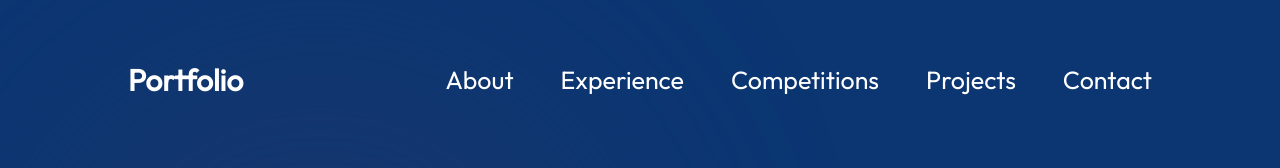
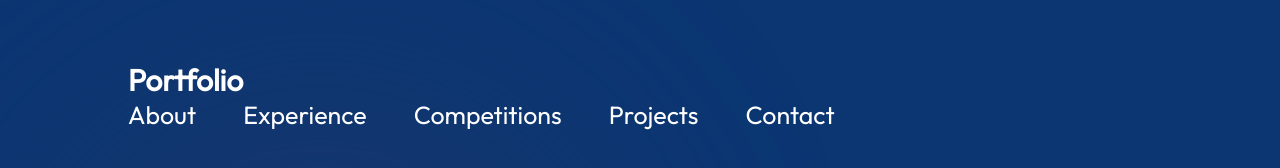
Before and after one commit to ouch528/Portfolio-Website, a React (Vite) app in the folder my-website/: page / in a window 1280 px wide. Shown: the top 168 px of the page. Built offline with nearby package versions, Linux system fonts and the light colour scheme.

Commit message:
added navbar animation

```diff
--- a/my-website/src/components/Navbar/Navbar.jsx
+++ b/my-website/src/components/Navbar/Navbar.jsx
@@ -1,19 +1,37 @@
-import React, {useState} from 'react'
+import React, { useState, useEffect } from 'react'
 import styles from './Navbar.module.css'
 import { getImageUrl } from '../../utils.js'
 
 export const Navbar = () => {
     const [menuOpen, setMenuOpen] = useState(false);
+    const [navbar, setNavBar] = useState(false);
+
+    const changeBackground = () => {
+        if (window.scrollY >= 80) {
+            setNavBar(true);
+        } else {
+            setNavBar(false);
+        }
+    };
+
+    useEffect(() => {
+        window.addEventListener('scroll', changeBackground);
+        return () => {
+            window.removeEventListener('scroll', changeBackground);
+        };
+    }, []);
 
     return (
-    <nav className={styles.navbar}>
-        <a className = {styles.title} href='/'>
+        <nav className={navbar ? styles['navbar-active'] : styles.navbar}>
+            <div className={styles.navbarContainer}>
+
+                <a className={styles.title} href='/'>
                     Portfolio
                 </a>
                 <div className={styles.menu}>
                     <img
                         className={styles.menuBtn}
-            src= {
+                        src={
                             menuOpen
                                 ? getImageUrl(`nav/closeIcon.png`)
                                 : getImageUrl(`nav/menuIcon.png`)
@@ -40,6 +58,7 @@ export const Navbar = () => {
                         </li>
                     </ul>
                 </div>
+            </div>
         </nav>
     )
 }
--- a/my-website/src/components/Navbar/Navbar.module.css
+++ b/my-website/src/components/Navbar/Navbar.module.css
@@ -1,13 +1,39 @@
 @import "../../vars.css";
 
-.navbar{
-    position: relative;
+.navbar {
+    background: transparent;
+    position: sticky;
     display: flex;
     align-items: center;
     justify-content: space-between;
     padding-top: 61px;
-    z-index: 2;
+    z-index: 1000;
     margin: 0 10%;
+    top: 0;
+}
+
+.navbar-active {
+    background: var(--color-bg);
+    position: fixed;
+    display: flex;
+    align-items: center;
+    justify-content: space-between;
+    padding-top: 10px;
+    padding-bottom: 10px;
+    z-index: 1000;
+    margin: 0 10%;
+    top: 0;
+    width: 80%;
+    box-shadow: 0 4px 6px rgba(0, 0, 0, 0.1);
+}
+
+.navbar-container {
+    width: 100%;
+    margin: 0 auto;
+    display: flex;
+    justify-content: space-between;
+    align-items: center;
+    padding: 0 20px;
 }
 
 .title {
@@ -36,6 +62,7 @@
 .menuBtn {
     display: none;
 }
+
 
 @media screen and (max-width: 930px) {
     .navbar {
--- a/my-website/vite.config.js
+++ b/my-website/vite.config.js
@@ -8,6 +8,5 @@ export default defineConfig({
     modules: {
       localsConvention: 'camelCase'
     }
-  },
-  base:  "/Portfolio-Website/"
+  }
 })
```
Lines whose indentation alone changed are shown as unchanged.
